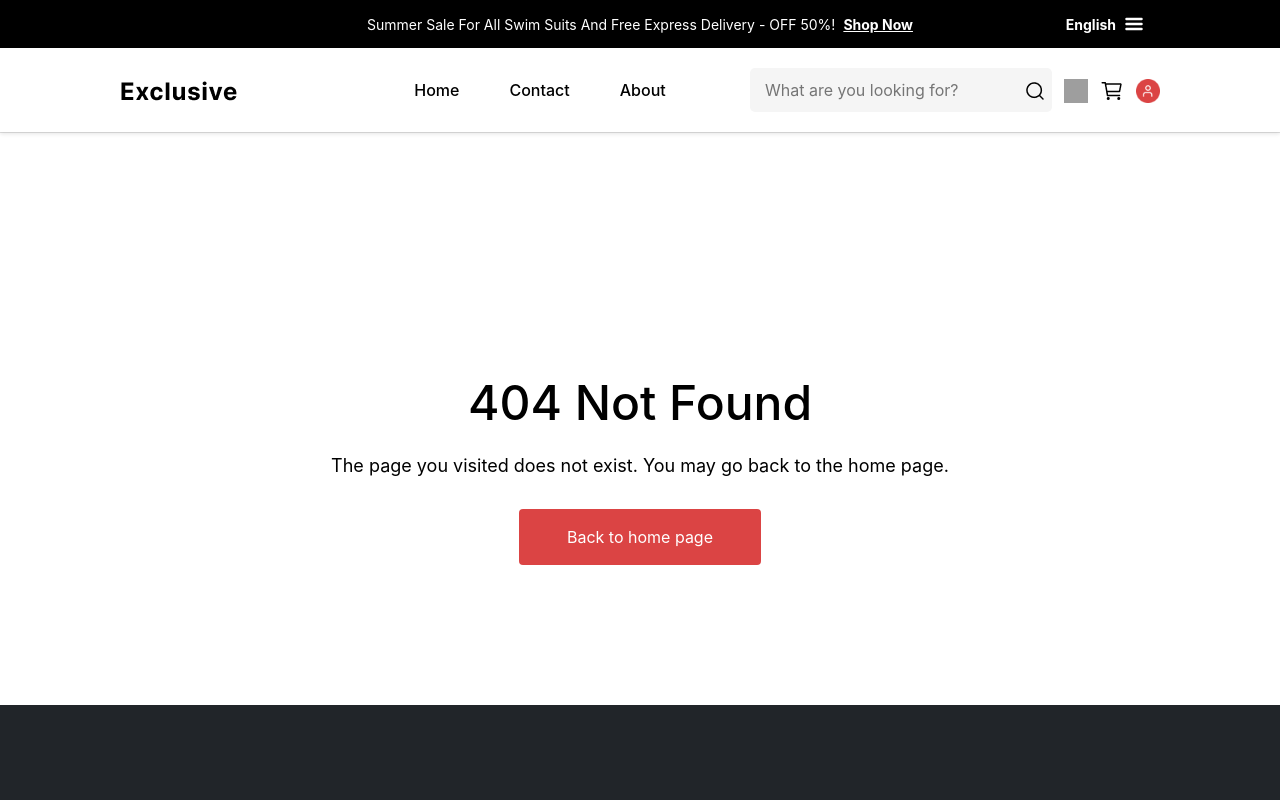
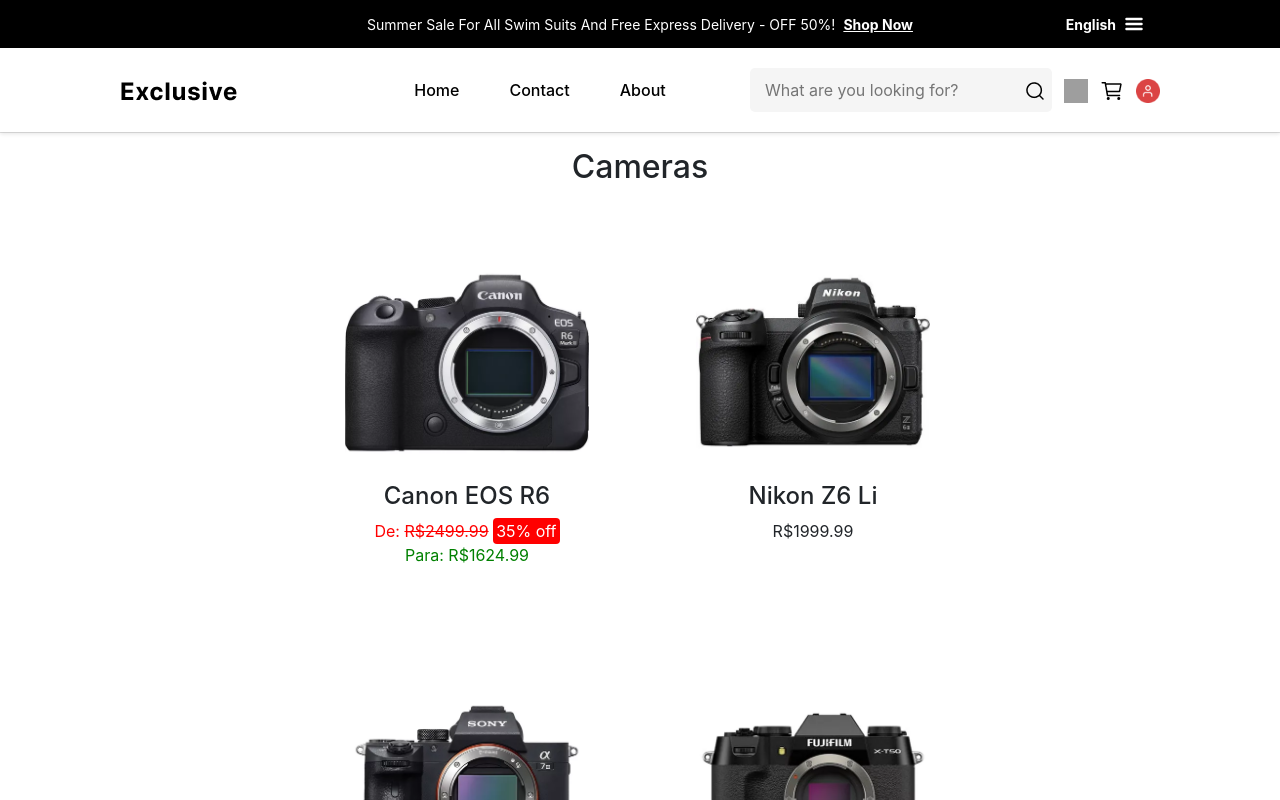
Before and after one commit to Projeto-Final-MaisPraTi/e-commerce-frontend, a React (Vite) app: page /category/Cameras in a window 1280 px wide. Shown: the top 800 px of the page. Built offline with nearby package versions, Linux system fonts and the light colour scheme; grey boxes are pictures that could not be loaded.

Commit message:
pagina do filtro das categorias feito e alguns arquivos alterados (incluindo o BrowseByCategory que estava passando parametros errados)

```diff
--- a/src/App.jsx
+++ b/src/App.jsx
@@ -12,6 +12,7 @@
 import About from "./pages/About/AboutPage.jsx";
 import ProductDetails from "./components/ProductDetails/ProductDetails.jsx";
 import { GoogleOAuthProvider } from '@react-oauth/google';
+import CategoryPage from "./pages/Category/CategoryPage.jsx";
 
 function App() {
   return (
@@ -42,8 +43,11 @@
             <Route path="/checkout" element={<CheckoutPage />} />
             {/* Responsável: Luiz Lobato */}
             <Route path="/account" element={<MyAccount />} />
+            {/* Responsável: Gabriel Bertollo*/}
+            <Route path="/category/:category" element={<CategoryPage />} />
             {/* Rota para capturar qualquer caminho inválido */}
             <Route path="*" element={<PageNotFound />} />
+
           </Routes>
         </Router>
       </LanguageProvider>
--- a/src/components/BrowseByCategory/CardCategory.jsx
+++ b/src/components/BrowseByCategory/CardCategory.jsx
@@ -173,7 +173,7 @@
         <CategoriesContainer ref={carouselRef}>
           <div
             className="slide"
-            onClick={() => handleCategoryClick("phones")}
+            onClick={() => handleCategoryClick("Phones")}
             onMouseOver={() => handleMouseHover("Phones")}
             onMouseLeave={handleMouseLeave}
           >
@@ -184,7 +184,7 @@
           </div>
           <div
             className="slide"
-            onClick={() => handleCategoryClick("computers")}
+            onClick={() => handleCategoryClick("Computers")}
             onMouseOver={() => handleMouseHover("Computers")}
             onMouseLeave={handleMouseLeave}
           >
@@ -195,7 +195,7 @@
           </div>
           <div
             className="slide"
-            onClick={() => handleCategoryClick("smartWatch")}
+            onClick={() => handleCategoryClick("Smartwatches")}
             onMouseOver={() => handleMouseHover("SmartWatch")}
             onMouseLeave={handleMouseLeave}
           >
@@ -206,7 +206,7 @@
           </div>
           <div
             className="slide"
-            onClick={() => handleCategoryClick("camera")}
+            onClick={() => handleCategoryClick("Cameras")}
             onMouseOver={() => handleMouseHover("Camera")}
             onMouseLeave={handleMouseLeave}
           >
@@ -217,7 +217,7 @@
           </div>
           <div
             className="slide"
-            onClick={() => handleCategoryClick("headphones")}
+            onClick={() => handleCategoryClick("Headphones")}
             onMouseOver={() => handleMouseHover("Headphones")}
             onMouseLeave={handleMouseLeave}
           >
--- /dev/null
+++ b/src/components/Category/Category.jsx
@@ -0,0 +1,77 @@
+import Products from "../../utils/ProductsData";
+import styled from "styled-components";
+import 'bootstrap/dist/css/bootstrap.min.css';
+
+const CategoryMain=styled.main`
+width: 80vw;
+margin: 15px 10vw;
+text-align: center;
+`;
+
+const ProductBox=styled.div`
+border-radius: 5px;
+&:hover{
+    transform: scale(1.1);
+    transition: 0.5s;
+    cursor: pointer;
+    box-shadow: 0 0 5px #00000078;
+    p{
+        font-weight: bold;
+    }
+}
+img{
+    width: 100%;
+    height: 15rem;
+    object-fit: contain;
+    padding: 3px;
+}
+`;
+const NoDiscountPrice= styled.p`
+color: red;
+`;
+const Discount=styled.span`
+padding: 3px;
+border-radius: 4px;
+background-color: red;
+color: white;
+`;
+const DiscountPrice=styled.p`
+color: green;
+`;
+
+<div className="row"></div>
+function Category({selectedCategory}) {
+ let selectedElements=[];
+ for (let i = 0; i < Products.length; i++) {
+    if(Products[i].category==selectedCategory){
+        selectedElements.push(Products[i]);
+    }
+ }
+
+    return(
+        <CategoryMain className="container">
+        <div className="row g-0 justify-content-center">
+        <h2>{selectedCategory}</h2>
+        {selectedElements.map(product => (
+            <ProductBox key={product.id} className="col-12 my-5 col-md-3 m-md-5">
+            <img src={product.images[0]} alt=""/>
+            <h4>{product.name}</h4>
+            {product.discount == 0 ?
+            <p>R${product.price}</p>
+
+            :
+            <>
+            <NoDiscountPrice>De: <del>R${product.price}</del>  <Discount>{product.discount}% off</Discount></NoDiscountPrice>
+            <DiscountPrice>Para: R${(product.price-((product.price/100)*(product.discount))).toFixed(2)}</DiscountPrice>
+            </>
+            }
+            </ProductBox>
+          ))}
+        </div>
+
+          </CategoryMain>
+    );
+}
+
+
+export default Category
--- a/src/components/categoryWithCarousel/Category.jsx
+++ b/src/components/categoryWithCarousel/Categories.jsx
@@ -1,4 +1,5 @@
 import styled from 'styled-components';
+import { Link } from "react-router-dom";
 
 const LinkList=styled.div`
 margin-bottom: 0;
@@ -26,11 +27,11 @@
 function Category() {
     return(
         <LinkList className='col-12 col-md-2'>
-        <a href="">Phones</a>
-        <a href="">Computers</a>
-        <a href="">SmartWatch</a>
-        <a href="">Camera</a>
-        <a href="">HeadPhones</a>
+        <Link to="/category/Phones">Phones</Link>
+        <Link to="/category/Computers">Computers</Link>
+        <Link to="/category/Smartwatches">SmartWatch</Link>
+        <Link to="/category/Cameras">Camera</Link>
+        <Link to="/category/Headphones">HeadPhones</Link>
         </LinkList>
         )
 }
--- a/src/components/categoryWithCarousel/CategoryWithCarousel.jsx
+++ b/src/components/categoryWithCarousel/CategoryWithCarousel.jsx
@@ -1,7 +1,7 @@
 import 'bootstrap/dist/css/bootstrap.min.css';
 import 'bootstrap/dist/js/bootstrap.bundle.min.js';
 import Carousel from './Carousel';
-import Category from './Category';
+import Category from './Categories';
 import styled from 'styled-components';
 
 const Container=styled.div`
--- /dev/null
+++ b/src/pages/Category/CategoryPage.jsx
@@ -0,0 +1,17 @@
+import Header from "../../components/Header/Header";
+import Footer from "../../components/Footer/ComponentFooter";
+import Category from "../../components/Category/Category";
+import { useParams } from 'react-router-dom';
+function CategoryPage() {
+  const { category } = useParams();
+
+  return (
+    <>
+      <Header />
+      <Category selectedCategory={category}/>
+      <Footer />
+    </>
+  );
+}
+
+export default CategoryPage;
```
